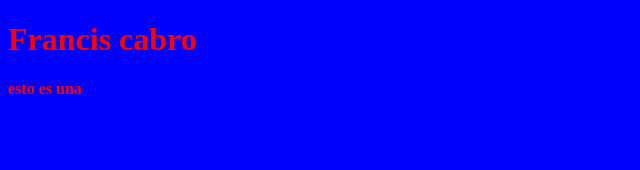
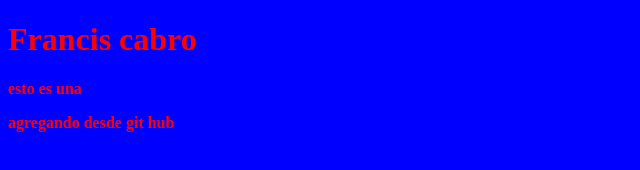
Before and after one commit to rodrigofabricioramosyataco-dotcom/Proyecto-1, a plain HTML site: page index.html in a window 1280 px wide. Shown: the whole page, without its empty margins (0-640 px from the left). Drawn offline with Linux system fonts and the light colour scheme.

Commit message:
Update index.html

```diff
--- a/index.html
+++ b/index.html
@@ -10,5 +10,6 @@
 
     <h1>Francis cabro </h1>
     <p>esto es una </p>
+    <p>agregando desde git hub</p>
 </body>
 </html>
```
